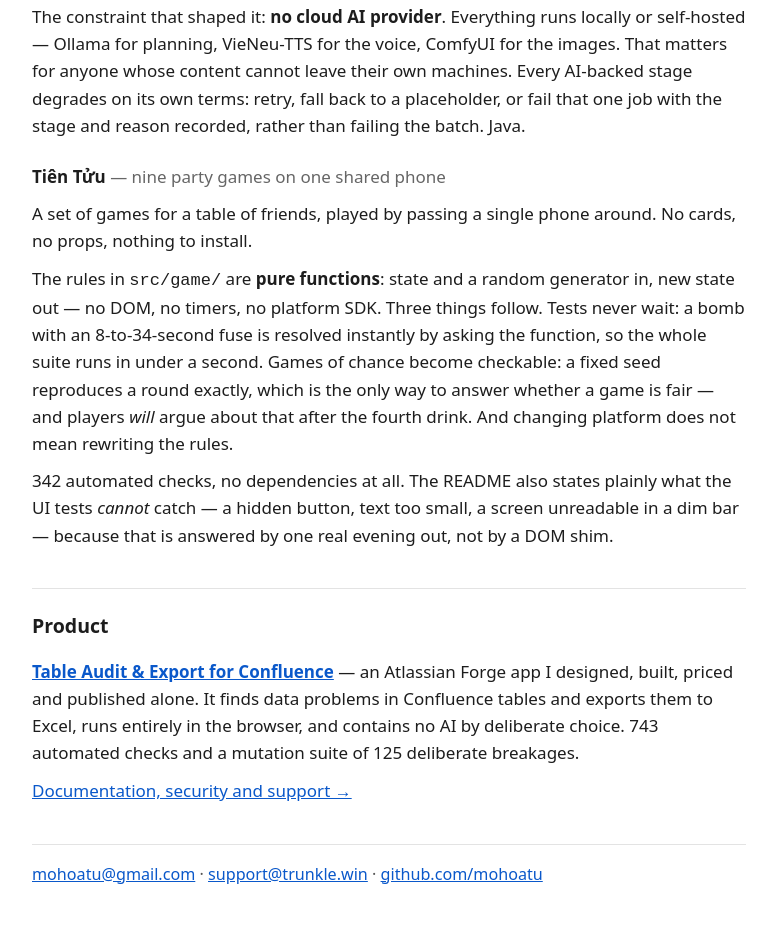
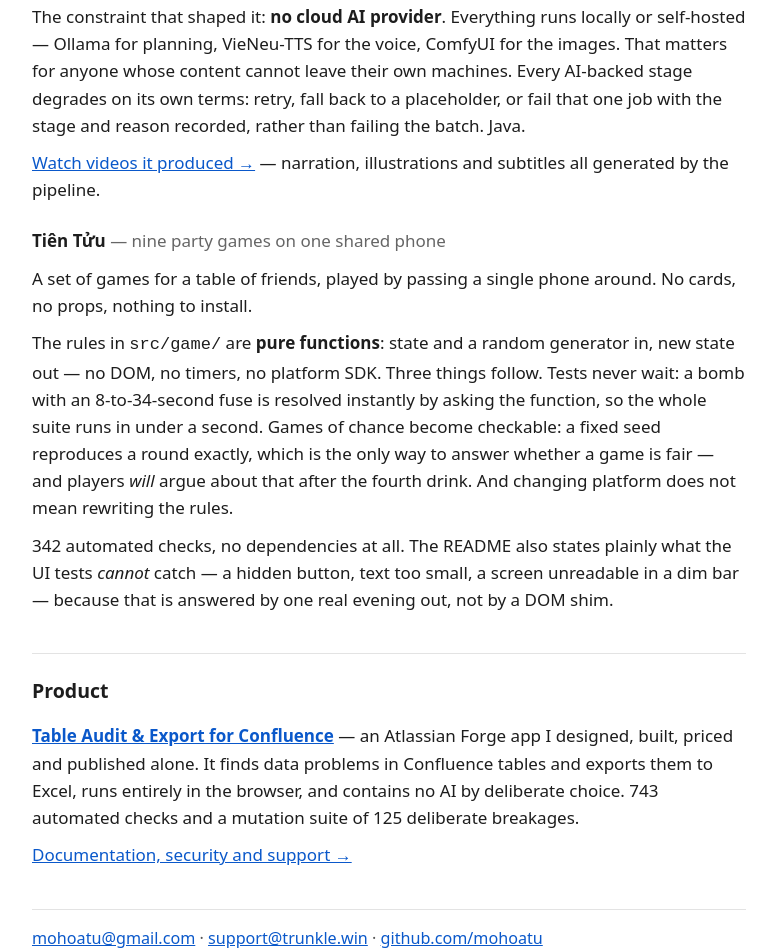
Before and after one commit to mohoatu/trunkle-win-web, a plain HTML site: page index.html in a window 1280 px wide. Shown: the part 1819-2768 px from the top of the page, without its empty margins (251-1028 px from the left). Drawn offline with Linux system fonts and the light colour scheme.

Commit message:
Link the videos Videogen produced, since the output is the evidence

```diff
--- a/index.html
+++ b/index.html
@@ -106,6 +106,8 @@ locally or self-hosted — Ollama for planning, VieNeu-TTS for the voice, ComfyU
 images. That matters for anyone whose content cannot leave their own machines. Every
 AI-backed stage degrades on its own terms: retry, fall back to a placeholder, or fail
 that one job with the stage and reason recorded, rather than failing the batch. Java.</p>
+<p><a href="https://www.youtube.com/playlist?list=PLHXcqp01LcQI">Watch videos it
+produced →</a> — narration, illustrations and subtitles all generated by the pipeline.</p>
 
 <h3>Tiên Tửu <span class="when">— nine party games on one shared phone</span></h3>
 <p>A set of games for a table of friends, played by passing a single phone around. No
```
